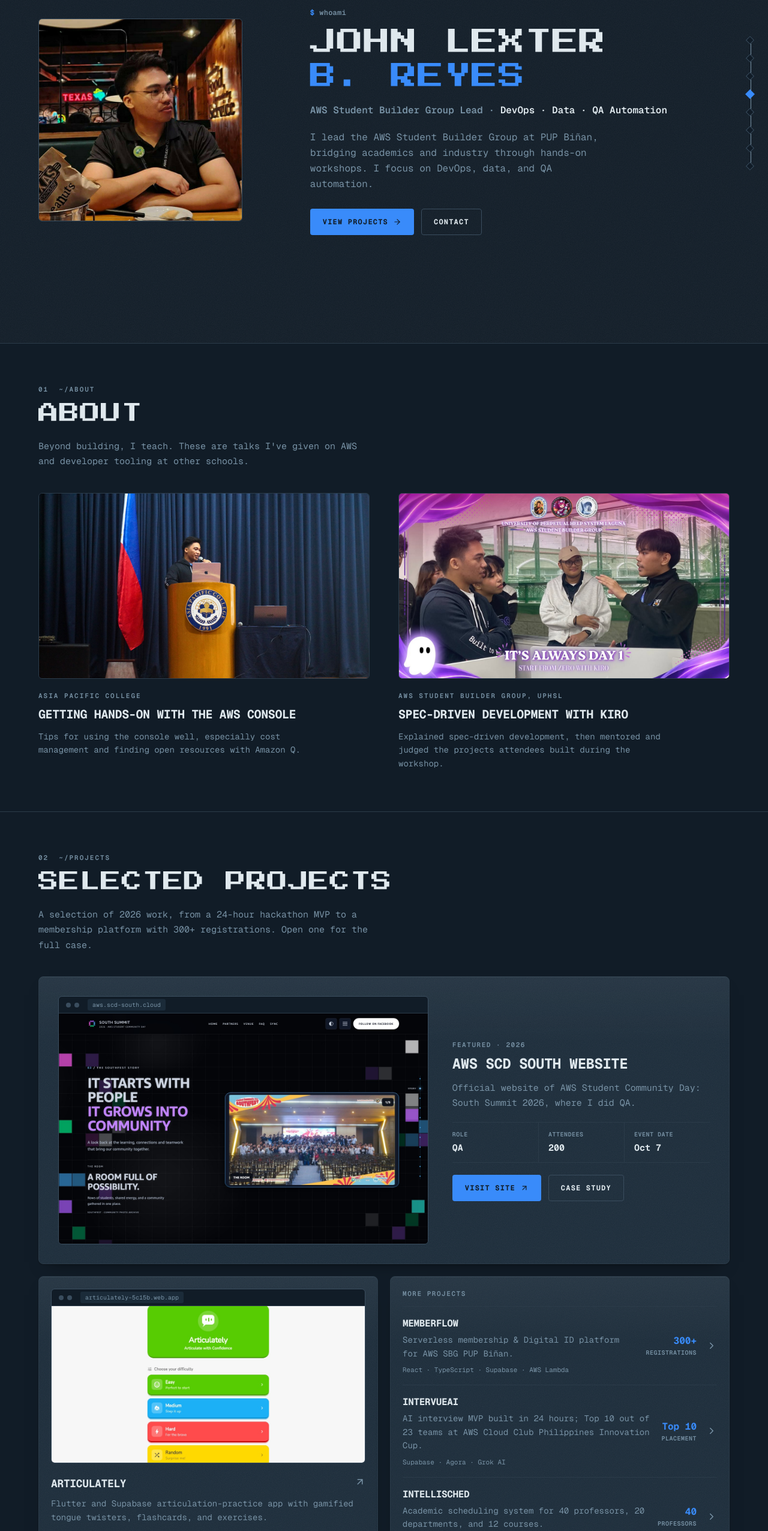
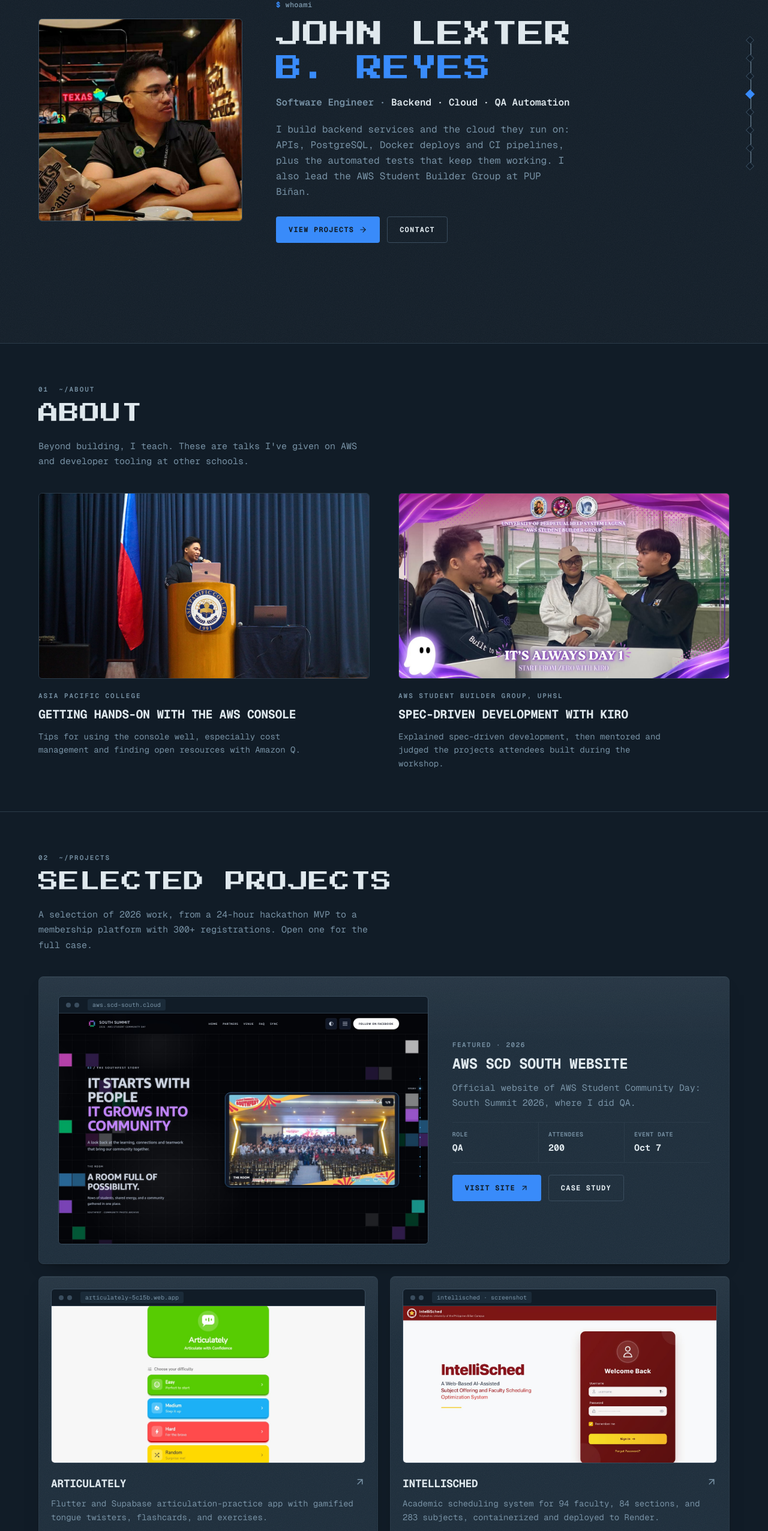
Before and after one commit to Lexter22/lexdev22, a Next.js app: page / in a window 1280 px wide. Shown: the part 228-2781 px from the top of the page at 60% size. Built offline with nearby package versions, Linux system fonts and the light colour scheme.

Commit message:
IntelliSched details and screenshot, technical hero copy, mobile tap-target fixes

```diff
--- a/app/components/CommunitySection.tsx
+++ b/app/components/CommunitySection.tsx
@@ -21,7 +21,7 @@ const communityDay = {
     { label: "Venue", value: "Biñan People's Center Auditorium" },
   ],
   contributions: [
-    "Led and event managing 80 volunteers and 200 attendees",
+    "Led an event, managing 80 volunteers and 200 attendees",
     "Brought in the sponsors that supported the event",
   ],
   group: {
@@ -208,7 +208,7 @@ export default function EventsSection() {
                 <Reveal className="md:col-span-7">
                   <p className="mb-2 text-[11px] font-semibold uppercase tracking-[0.16em] text-[var(--tone)]">{e.type}</p>
                   <h4 className="text-display text-lg md:text-xl">{e.title}</h4>
-                  <p className="mt-2 text-[12px] text-[var(--color-muted-light)]">{e.meta}</p>
+                  <p className="mt-2 text-[13px] text-[var(--color-muted-light)]">{e.meta}</p>
                   <p className="mt-4 max-w-[52ch] text-sm leading-relaxed text-[var(--color-muted)]">{e.body}</p>
                 </Reveal>
               </li>
@@ -238,7 +238,7 @@ export default function EventsSection() {
                       href={b.href}
                       target="_blank"
                       rel="noopener noreferrer"
-                      className="mt-3 inline-flex items-center gap-1 text-[13px] font-bold text-[var(--accent)] underline-offset-4 hover:underline"
+                      className="mt-1 inline-flex min-h-11 items-center gap-1 text-[13px] font-bold text-[var(--accent)] underline-offset-4 hover:underline"
                     >
                       View on Credly
                       <ArrowUpRight size={14} aria-hidden="true" />
--- a/app/components/Footer.tsx
+++ b/app/components/Footer.tsx
@@ -8,7 +8,7 @@ export default function Footer() {
     <footer className="relative z-10 border-t border-[var(--color-border)]">
       <div className="container-site flex items-center justify-between gap-4 py-5 text-[12px] text-[var(--color-muted-light)]">
         <p>© {year} John Lexter B. Reyes</p>
-        <a href="#top" className="inline-flex items-center gap-1.5 hover:text-[var(--accent)]">
+        <a href="#top" className="inline-flex min-h-11 items-center gap-1.5 hover:text-[var(--accent)]">
           Back to top
           <ArrowUp size={12} aria-hidden="true" />
         </a>
--- a/app/components/Header.tsx
+++ b/app/components/Header.tsx
@@ -114,7 +114,7 @@ export default function Header() {
   };
 
   const navLinkClass = (href: string) =>
-    `relative px-6 py-3 text-sm transition-colors duration-200 md:px-3 md:py-2 md:text-[12px] font-[family-name:var(--font-mono)] group ${
+    `relative px-6 py-3 text-sm transition-colors duration-200 md:inline-flex md:min-h-11 md:items-center md:px-3 md:py-0 md:text-[12px] font-[family-name:var(--font-mono)] group ${
       active === href.slice(1)
         ? "text-[var(--color-accent)]"
         : "text-[var(--color-muted)] hover:text-[var(--color-accent)]"
--- a/app/components/Hero.tsx
+++ b/app/components/Hero.tsx
@@ -2,8 +2,8 @@ import { ArrowRight } from "lucide-react";
 
 function HeroContent() {
   return (
-    <div className="grid items-center gap-8 md:grid-cols-[minmax(0,2fr)_minmax(0,3fr)] md:gap-14">
-      <div className="mx-auto w-3/5 max-w-[340px] overflow-hidden rounded-[6px] border border-[var(--color-border-strong)] md:mx-0 md:w-full">
+    <div className="grid items-center gap-5 sm:gap-8 md:grid-cols-[minmax(0,2fr)_minmax(0,3fr)] md:gap-14">
+      <div className="mx-auto w-[42%] max-w-[180px] [@media(max-height:700px)]:w-24 overflow-hidden sm:w-3/5 sm:max-w-[340px] rounded-[6px] border border-[var(--color-border-strong)] md:mx-0 md:w-full">
         <img
           src="/profile.png"
           alt="John Lexter B. Reyes"
@@ -20,14 +20,14 @@ function HeroContent() {
           <span className="block text-[var(--color-text)]">John Lexter</span>
           <span className="block text-[var(--accent)]">B. Reyes</span>
         </h1>
-        <p className="mb-5 text-sm font-semibold sm:text-base">
-          <span className="text-[var(--color-muted)]">AWS Student Builder Group Lead</span>
+        <p className="mb-4 text-sm font-semibold sm:mb-5 sm:text-base">
+          <span className="text-[var(--color-muted)]">Software Engineer</span>
           <span className="text-[var(--color-muted-light)]"> · </span>
-          <span className="text-[var(--color-text)]">DevOps · Data · QA Automation</span>
+          <span className="text-[var(--color-text)]">Backend · Cloud · QA Automation</span>
         </p>
-        <p className="mb-7 max-w-[52ch] leading-relaxed text-[var(--color-muted)]">
-          I lead the AWS Student Builder Group at PUP Bi&ntilde;an, bridging academics and industry through hands-on
-          workshops. I focus on DevOps, data, and QA automation.
+        <p className="mb-6 max-w-[52ch] leading-relaxed sm:mb-7 text-[var(--color-muted)]">
+          I build backend services and the cloud they run on: APIs, PostgreSQL, Docker deploys and CI pipelines, plus
+          the automated tests that keep them working. I also lead the AWS Student Builder Group at PUP Bi&ntilde;an.
         </p>
         <div className="flex flex-wrap gap-3">
           <a href="#projects" className="btn btn-primary">
@@ -47,7 +47,7 @@ function HeroContent() {
 export default function Hero() {
   return (
     <section id="top" className="relative pt-14">
-      <div className="container-site flex min-h-[calc(100svh-3.5rem)] items-center py-12">
+      <div className="container-site flex min-h-[calc(100svh-3.5rem)] items-center py-6 sm:py-12 [@media(max-height:700px)]:py-3">
         <HeroContent />
       </div>
     </section>
--- a/app/components/ProjectsSection.tsx
+++ b/app/components/ProjectsSection.tsx
@@ -74,18 +74,24 @@ const projects = [
   {
     title: "IntelliSched",
     year: "2026",
-    short: "Academic scheduling system for 40 professors, 20 departments, and 12 courses.",
+    short:
+      "Academic scheduling system for 94 faculty, 84 sections, and 283 subjects, containerized and deployed to Render.",
     stats: [
-      { label: "Professors", value: "40" },
-      { label: "Departments", value: "20" },
-      { label: "Courses", value: "12" },
+      { label: "Faculty", value: "94" },
+      { label: "Sections", value: "84" },
+      { label: "Subjects", value: "283" },
     ],
-    tags: ["Laravel", "Livewire", "Alpine.js", "Tailwind CSS"],
+    tags: ["Laravel", "Livewire", "PostgreSQL", "Docker", "Playwright", "Selenium"],
     live: null,
-    image: null,
-    imageAlt: "",
-    details:
-      "Developed an academic scheduling system using Laravel, Livewire, Alpine.js, and Tailwind CSS. Designed to support 40 professors, 20 departments, and 12 courses. Replaced paper-based collection with authenticated forms for professors to submit availability and preferred subjects. Automated schedule generation for subject offerings and sections, rejecting overlapping room, professor, and section schedules; integrated Gemini AI for explanations and suggestions.",
+    image: "/projects/intellisched.jpg",
+    imageAlt: "IntelliSched sign-in page for PUP Biñan, with the system name and a Welcome Back login form",
+    details: [
+      "Managed the PostgreSQL schema (16 tables, 42 migrations) and the seeders that load 10 program curricula from CSV, supporting 94 faculty, 84 sections and 283 subjects.",
+      "Built and optimized Laravel and Livewire backend services. I removed a database write and up to two extra queries per schedule row from the Course Offering render path, and trimmed unused eager loads on the professor query.",
+      "Containerized the app with Docker (nginx, php-fpm) and deployed it to Render with managed PostgreSQL. I added a GitHub Actions CI pipeline and a 16-item deployment readiness checklist for client handover.",
+      "Fixed production failures, including blank pages on 578 KB responses (nginx FastCGI temp-directory permissions, resolved with directory ownership and 1 MB response buffers) and PDF export 502s (PHP memory raised from 256 MB to 512 MB).",
+      "Automated QA with Selenium and Playwright, covering authentication, session, professor-management and faculty-availability flows. Load-tested the live site: 50 concurrent users loaded the availability form with zero errors, and 50 concurrent submissions caused no deadlocks or data loss.",
+    ],
   },
 ];
 
@@ -103,14 +109,14 @@ function BrowserShot({
   className?: string;
   ratio?: string;
 }) {
-  if (!project.image || !project.live) return null;
+  if (!project.image) return null;
   return (
     <div className={`overflow-hidden rounded-[6px] border border-[var(--color-border-strong)] bg-[var(--bg)] ${className}`}>
       <div className="flex h-7 items-center gap-1.5 border-b border-[var(--color-border)] px-3">
         <span className="h-2 w-2 rounded-full bg-[var(--color-border-strong)]" />
         <span className="h-2 w-2 rounded-full bg-[var(--color-border-strong)]" />
         <span className="ml-2 truncate rounded-[3px] bg-[var(--bg-alt)] px-2 py-0.5 text-[10px] text-[var(--color-muted-light)]">
-          {host(project.live)}
+          {project.live ? host(project.live) : `${project.title.toLowerCase()} · screenshot`}
         </span>
       </div>
       <img
@@ -141,8 +147,9 @@ function Stats({ stats }: { stats: Project["stats"] }) {
 function Featured({ project, onOpen }: { project: Project; onOpen: () => void }) {
   return (
     <article className="panel grid gap-6 p-4 sm:p-6 lg:grid-cols-12 lg:items-center lg:gap-10 lg:p-8">
+      {project.live ? (
         <a
-        href={project.live!}
+          href={project.live}
           target="_blank"
           rel="noopener noreferrer"
           className="group block lg:col-span-7"
@@ -150,6 +157,9 @@ function Featured({ project, onOpen }: { project: Project; onOpen: () => void })
         >
           <BrowserShot project={project} className="transition-colors group-hover:border-[var(--accent)]" />
         </a>
+      ) : (
+        <BrowserShot project={project} className="lg:col-span-7" />
+      )}
 
       <div className="lg:col-span-5">
         <p className="text-[11px] font-semibold uppercase tracking-[0.14em] text-[var(--color-muted-light)]">
@@ -161,11 +171,13 @@ function Featured({ project, onOpen }: { project: Project; onOpen: () => void })
           <Stats stats={project.stats} />
         </div>
         <div className="mt-5 grid grid-cols-2 gap-3 sm:flex">
-          <a href={project.live!} target="_blank" rel="noopener noreferrer" className="btn btn-primary">
+          {project.live && (
+            <a href={project.live} target="_blank" rel="noopener noreferrer" className="btn btn-primary">
               Visit site
               <ArrowUpRight size={14} aria-hidden="true" />
               <span className="sr-only">(opens in a new tab)</span>
             </a>
+          )}
           <button type="button" onClick={onOpen} aria-haspopup="dialog" className="btn btn-ghost">
             Case study
           </button>
@@ -231,7 +243,7 @@ function MoreProjects({ items, onOpen }: { items: Project[]; onOpen: (p: Project
                 <span className="mt-1 line-clamp-2 block text-sm leading-relaxed text-[var(--color-muted)]">
                   {p.short}
                 </span>
-                <span className="mt-2 block text-[11px] text-[var(--color-muted-light)]">{p.tags.join(" · ")}</span>
+                <span className="mt-2 block text-[12px] text-[var(--color-muted-light)]">{p.tags.join(" · ")}</span>
               </span>
               <span className="hidden shrink-0 text-right sm:block">
                 <span className="block text-base font-bold text-[var(--accent)]">{p.stats[0].value}</span>
@@ -301,7 +313,15 @@ function ProjectModal({ project, onClose }: { project: Project; onClose: () => v
           {project.title}
         </h2>
         {project.image && <BrowserShot project={project} className="mb-5" />}
+        {Array.isArray(project.details) ? (
+          <ul className="mb-6 list-disc space-y-2 pl-5 text-sm leading-relaxed text-[var(--color-muted)] marker:text-[var(--accent)]">
+            {project.details.map((d) => (
+              <li key={d}>{d}</li>
+            ))}
+          </ul>
+        ) : (
           <p className="mb-6 text-sm leading-relaxed text-[var(--color-muted)]">{project.details}</p>
+        )}
 
         <div className="mb-5">
           <Stats stats={project.stats} />
@@ -332,9 +352,11 @@ export default function ProjectsSection() {
   const [openProject, setOpenProject] = useState<Project | null>(null);
   const close = useCallback(() => setOpenProject(null), []);
   // Projects with a screenshot lead; the rest drop to a compact list. Add an image to promote one.
-  const shown = projects.filter((p) => p.image && p.live);
-  const listed = projects.filter((p) => !(p.image && p.live));
-  const [featured, ...gallery] = shown;
+  const shown = projects.filter((p) => p.image);
+  const listed = projects.filter((p) => !p.image);
+  // Feature the first one with a live site (it gets the Visit button); the rest become image cards
+  const featured = shown.find((p) => p.live) ?? shown[0];
+  const gallery = shown.filter((p) => p !== featured);
   // The list fills the empty slot next to an odd gallery card, otherwise it gets its own row
   const listSpan = gallery.length % 2 === 0 ? "md:col-span-2" : "";
 
```
Also changed, not shown: public/projects/intellisched.jpg (added). Lines whose indentation alone changed are shown as unchanged.
